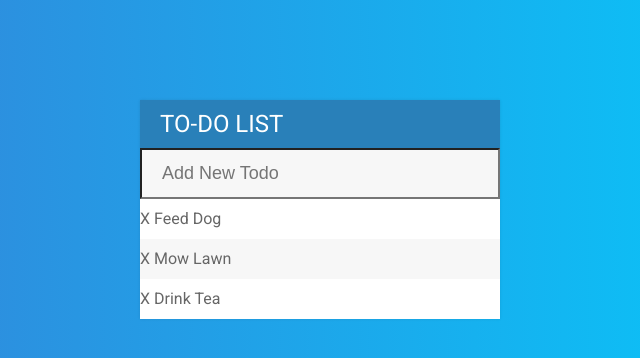
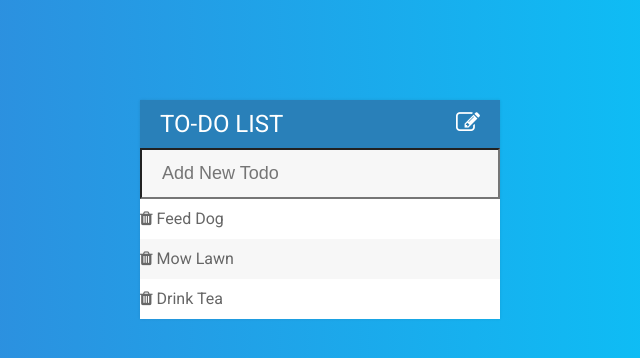
Before and after one commit to ngisvold/jQuery-Projects, a plain HTML site: page TodoList/index.html in a window 1280 px wide. Shown: the top 358 px of the page, 320-960 px from the left. Drawn offline with nearby package versions, Linux system fonts and the light colour scheme.

Commit message:
Add Font Awesome Icons

```diff
--- a/TodoList/assets/css/todos.css
+++ b/TodoList/assets/css/todos.css
@@ -14,6 +14,10 @@ h1{
 	text-transform: uppercase;
 	font-size: 24px;
 	font-weight: normal;
+}
+
+.fa-pencil-square-o{
+	float: right;
 }
 
 ul{
--- a/TodoList/assets/js/todos.js
+++ b/TodoList/assets/js/todos.js
@@ -18,6 +18,6 @@ $("input[type='text']").keypress(function(event){
 		//clear input
 		$(this).val("");
 		//create new li to add to ul
-		$("ul").append("<li><span>X</span> "+ todoText +"</li>");
+		$("ul").append("<li><span><i class='fa fa-trash' aria-hidden='true'></i></span> "+ todoText +"</li>");
 	}
 });
--- a/TodoList/index.html
+++ b/TodoList/index.html
@@ -4,23 +4,22 @@
 	<title>Todo List</title>
 	<link rel="stylesheet" type="text/css" href="assets/css/todos.css">
 	<link href="https://fonts.googleapis.com/css?family=Roboto:400,500,700" rel="stylesheet">
+	<link rel="stylesheet" type="text/css" href="https://maxcdn.bootstrapcdn.com/font-awesome/4.7.0/css/font-awesome.min.css">
 	<script src="https://ajax.googleapis.com/ajax/libs/jquery/3.1.1/jquery.min.js"></script>
 </head>
 <body>
 
 <div id="container">
-	<h1>To-Do List</h1>
+	<h1>To-Do List <i class="fa fa-pencil-square-o" aria-hidden="true"></i></h1>
 	<input type="text" placeholder="Add New Todo">
 
 	<ul>
-		<li><span>X</span> Feed Dog</li>
-		<li><span>X</span> Mow Lawn</li>
-		<li><span>X</span> Drink Tea</li>
+		<li><span><i class="fa fa-trash" aria-hidden="true"></i></span> Feed Dog</li>
+		<li><span><i class="fa fa-trash" aria-hidden="true"></i></span> Mow Lawn</li>
+		<li><span><i class="fa fa-trash" aria-hidden="true"></i></span> Drink Tea</li>
 	</ul>
 
 </div>
-
 <script type="text/javascript" src="assets/js/todos.js"></script>
-<script src="https://use.fontawesome.com/dd872e38f5.js" async type="text/psajs" orig_index="1"></script>
 </body>
 </html>
```
